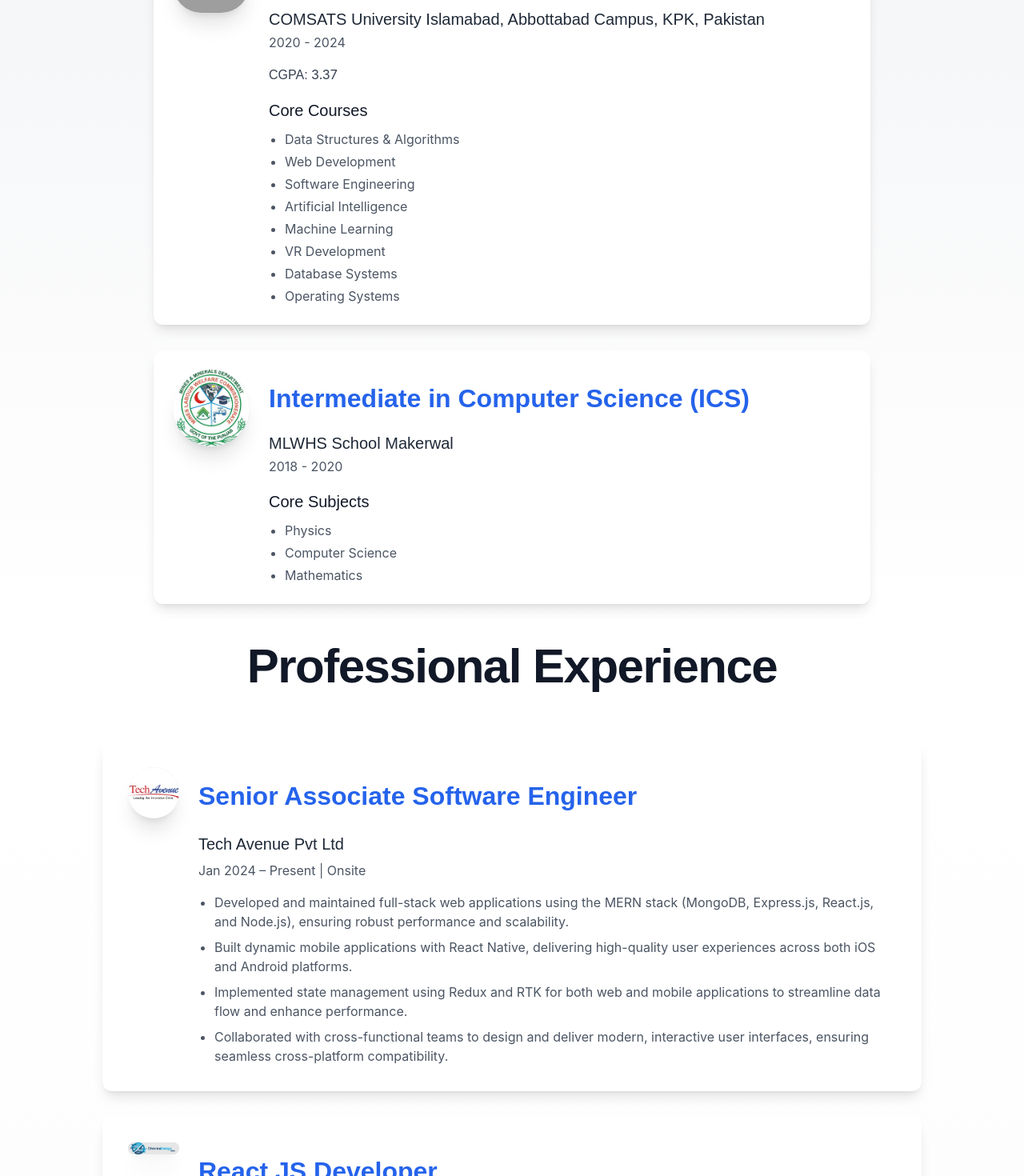
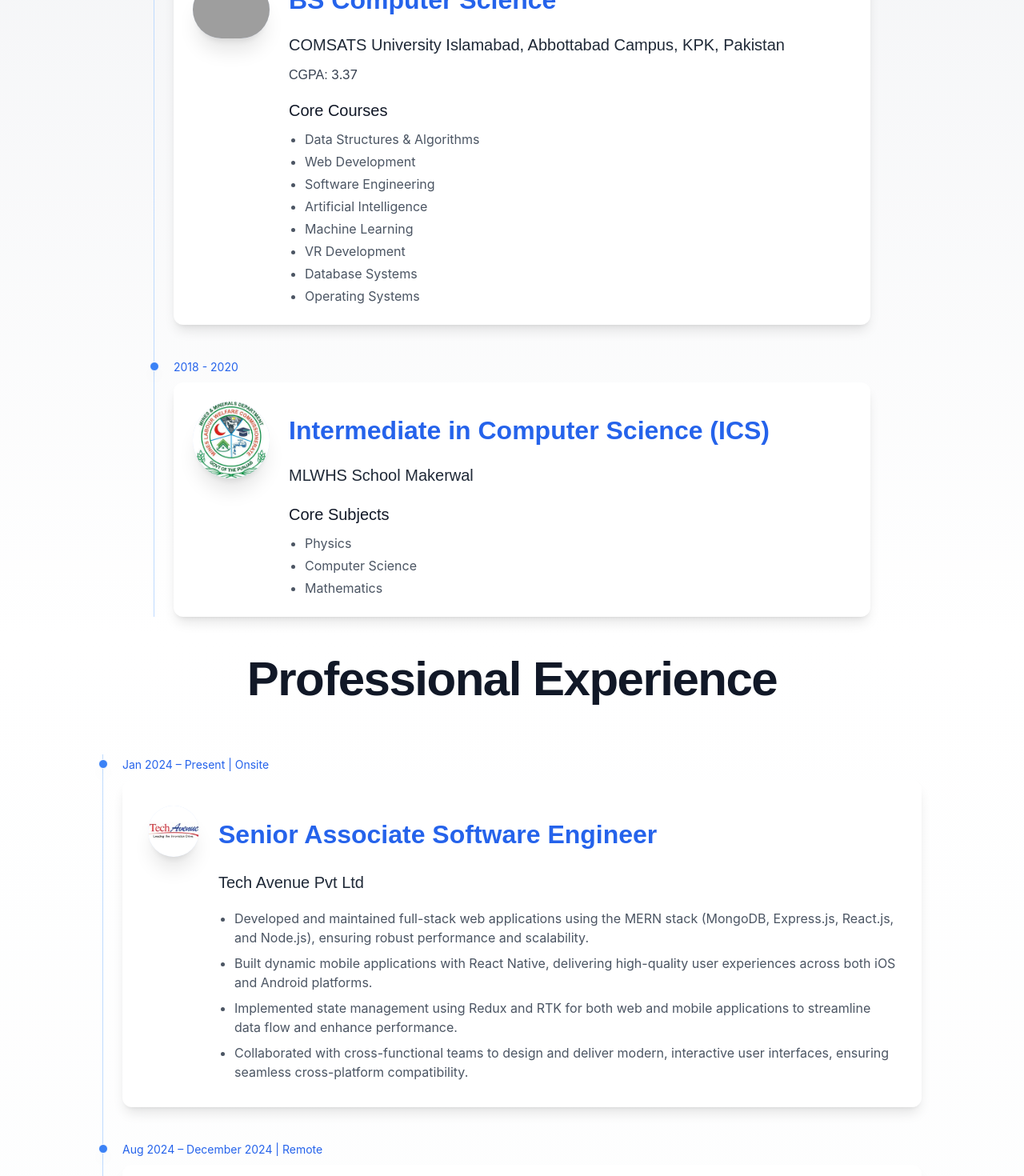
Before and after one commit to askhan963/my-portfolio-website, a Next.js app: page / in a window 1280 px wide. Shown: the part 1840-3310 px from the top of the page at 80% size. Built offline with nearby package versions, Linux system fonts and the light colour scheme; grey boxes are pictures that could not be loaded.

Commit message:
add: timelines to the eduacation and experience

```diff
--- a/src/app/components/Education.tsx
+++ b/src/app/components/Education.tsx
@@ -39,15 +39,25 @@
         Education & Academic Journey
       </h1>
 
-      <div className="space-y-8 max-w-4xl w-full">
+      <div className="max-w-4xl w-full">
+        <ol className="relative border-s border-blue-200 dark:border-blue-700">
           {educationData.map((edu, index) => (
+            <li key={index} className={`${index !== educationData.length - 1 ? 'mb-10' : ''} ms-6`}>
+              <div className="absolute w-3 h-3 bg-blue-500 rounded-full mt-1.5 -start-1.5 border border-white dark:border-gray-900 shadow-lg">
+                <div className="absolute inset-0 bg-blue-500 rounded-full animate-ping opacity-75"></div>
+              </div>
+
+              <time className="mb-1 text-sm font-normal leading-none text-blue-600 dark:text-blue-400 font-medium">
+                {edu.period}
+              </time>
+
               <motion.div
-            key={index}
                 initial={{ opacity: 0, y: 20 }}
                 whileInView={{ opacity: 1, y: 0 }}
                 transition={{ duration: 0.5 }}
-            className="flex flex-col md:flex-row items-start bg-white dark:bg-gray-800/50 p-6 rounded-xl shadow-lg transition-all duration-300 hover:shadow-2xl hover:scale-[1.02]"
+                className="bg-white dark:bg-gray-800/50 p-6 rounded-xl shadow-lg transition-all duration-300 hover:shadow-2xl hover:scale-[1.02] mt-2"
               >
+                <div className="flex flex-col md:flex-row items-start">
                   {/* Logo Section */}
                   <div className="w-24 h-24 mr-0 md:mr-6 mb-4 md:mb-0 flex-shrink-0 flex items-center justify-center">
                     <div className="relative">
@@ -70,20 +80,17 @@
                     <p className="text-lg sm:text-xl font-heading font-medium text-gray-800 dark:text-gray-200 mt-1">
                       {edu.institution}
                     </p>
-              <p className="text-sm sm:text-base font-body text-gray-600 dark:text-gray-400 mb-4">
-                {edu.period}
-              </p>
 
                     {/* CGPA */}
                     {edu.cgpa && (
-                <p className="text-sm sm:text-base font-body text-gray-700 dark:text-gray-300 mb-4">
+                      <p className="text-sm sm:text-base font-body text-gray-700 dark:text-gray-300 mb-4 mt-2">
                         <span className="font-heading font-medium">CGPA:</span> {edu.cgpa}
                       </p>
                     )}
 
                     {/* Core Courses / Subjects */}
                     <div className="mt-4">
-                <p className="font-heading text-lg sm:text-xl font-medium mb-2">
+                      <p className="font-heading text-lg sm:text-xl font-medium mb-2 text-gray-900 dark:text-gray-100">
                         {edu.coreCourses ? "Core Courses" : "Core Subjects"}
                       </p>
                       <ul className="space-y-1 text-gray-600 dark:text-gray-400 list-disc pl-5 font-body">
@@ -95,8 +102,11 @@
                       </ul>
                     </div>
                   </div>
+                </div>
               </motion.div>
+            </li>
           ))}
+        </ol>
       </div>
     </section>
   );
--- a/src/app/components/Experience.tsx
+++ b/src/app/components/Experience.tsx
@@ -24,7 +24,7 @@
       company: "Chromadesignhub",
       companyLink: "https://chromadesignhub.com/",
       logo: "/Logos/chroma.png", // Replace with actual logo path
-      period: "Aug 2024 – Present | Remote",
+      period: "Aug 2024 – December 2024 | Remote",
       description: [
         "Developed responsive front-end applications using React.js, with state management through Redux and RTK for efficient data handling and improved performance. ",
         "Collaborated with a team to deliver high-quality, interactive websites, enhancing user engagement and ensuring cross-platform compatibility. ",
@@ -81,15 +81,25 @@
         Professional Experience
       </h1>
 
-      <div className="space-y-8 max-w-5xl w-full">
+      <div className="max-w-5xl w-full">
+        <ol className="relative border-s border-blue-200 dark:border-blue-700">
           {experiences.map((experience, index) => (
+            <li key={index} className={`${index !== experiences.length - 1 ? 'mb-10' : ''} ms-6`}>
+              <div className="absolute w-3 h-3 bg-blue-500 rounded-full mt-1.5 -start-1.5 border border-white dark:border-gray-900 shadow-lg">
+                <div className="absolute inset-0 bg-blue-500 rounded-full animate-ping opacity-75"></div>
+              </div>
+
+              <time className="mb-1 text-sm font-normal leading-none text-blue-600 dark:text-blue-400 font-medium">
+                {experience.period}
+              </time>
+
               <motion.div
-            key={index}
                 initial={{ opacity: 0, y: 20 }}
                 whileInView={{ opacity: 1, y: 0 }}
                 transition={{ duration: 0.5 }}
-            className="bg-white dark:bg-gray-800/50 p-6 sm:p-8 rounded-xl shadow-lg transition-all duration-300 hover:shadow-2xl hover:scale-[1.02] flex flex-col sm:flex-row items-start space-y-4 sm:space-y-0 sm:space-x-6"
+                className="bg-white dark:bg-gray-800/50 p-6 sm:p-8 rounded-xl shadow-lg transition-all duration-300 hover:shadow-2xl hover:scale-[1.02] mt-2"
               >
+                <div className="flex flex-col sm:flex-row items-start space-y-4 sm:space-y-0 sm:space-x-6">
                   {/* Logo Section */}
                   <div className="w-16 h-16 flex-shrink-0 mx-auto sm:mx-0">
                     <div className="relative">
@@ -114,10 +124,7 @@
                         {experience.company}
                       </p>
                     </a>
-              <p className="text-sm sm:text-base font-body text-gray-600 dark:text-gray-400 mb-4">
-                {experience.period}
-              </p>
-              <ul className="space-y-2 text-gray-600 dark:text-gray-400 list-disc pl-5 font-body">
+                    <ul className="space-y-2 text-gray-600 dark:text-gray-400 list-disc pl-5 font-body mt-4">
                       {experience.description.map((desc, idx) => (
                         <li key={idx} className="text-sm sm:text-base">
                           {desc}
@@ -125,8 +132,11 @@
                       ))}
                     </ul>
                   </div>
+                </div>
               </motion.div>
+            </li>
           ))}
+        </ol>
       </div>
     </section>
   );
```
Lines whose indentation alone changed are shown as unchanged.
